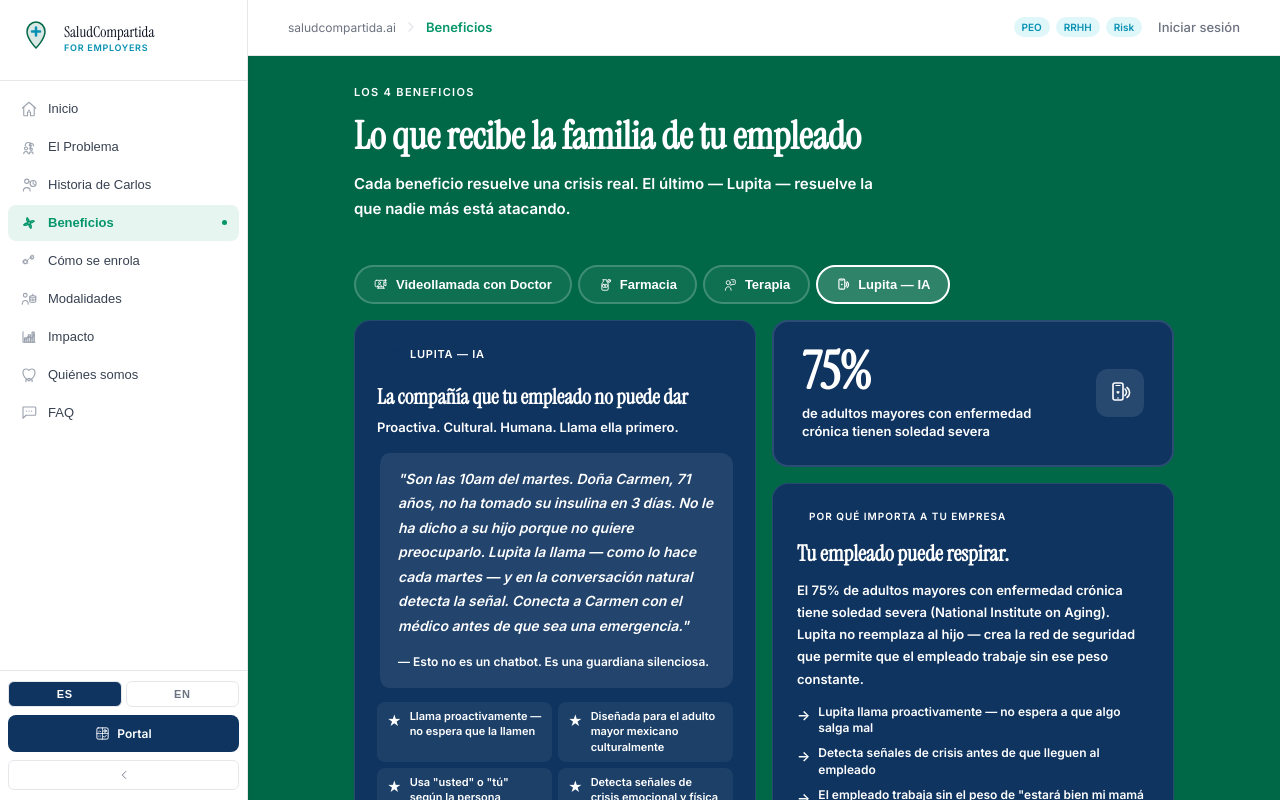
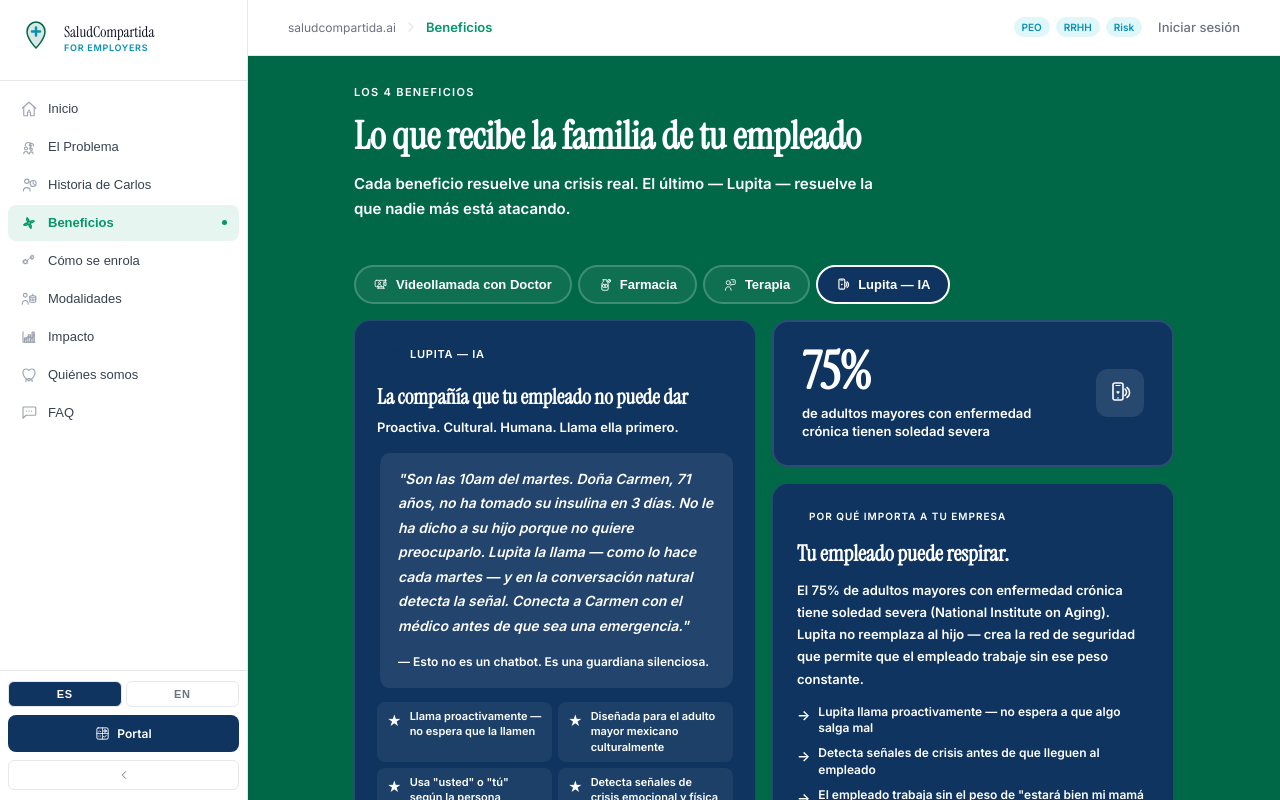
Before and after one commit to fabiolafrancoc-lab/saludcompartida-employers, a Next.js app: page / in a window 1280 px wide. Both pictures are taken after a click on the button "Beneficios". Shown: the top 800 px of the page. Built offline with nearby package versions, Linux system fonts and the light colour scheme.

Commit message:
fix: Benefits active tab → navy #0F3460 matching Impacto tabs

```diff
--- a/components/sections/Benefits.jsx
+++ b/components/sections/Benefits.jsx
@@ -234,7 +234,7 @@
               display: 'flex', alignItems: 'center', gap: 8,
               padding: '10px 18px', borderRadius: 100,
               border: active === i ? '2px solid white' : '2px solid rgba(255,255,255,0.2)',
-              background: active === i ? 'rgba(255,255,255,0.18)' : 'rgba(255,255,255,0.06)',
+              background: active === i ? '#0F3460' : 'rgba(255,255,255,0.06)',
               cursor: 'pointer', transition: 'all .15s',
             }}>
               {s.isFeature && active !== i && (
```
